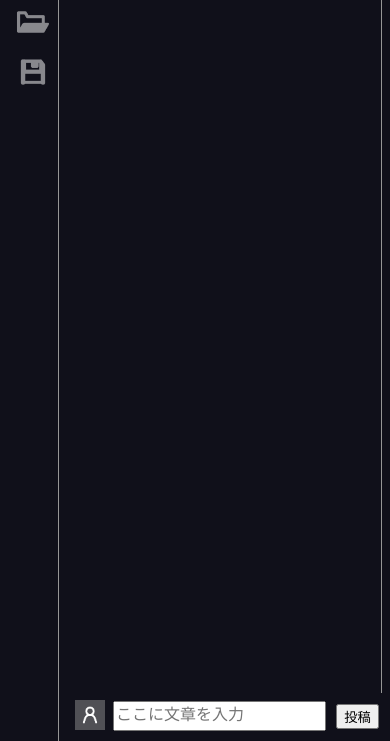
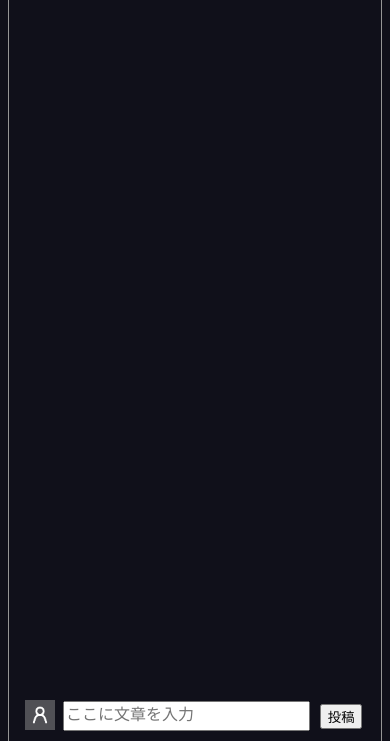
Before and after one commit to sazanami8th/chat-memo, a plain HTML site: page index.html in a window 390 px wide. Shown: the part 103-844 px from the top of the page. Drawn offline with Linux system fonts and the light colour scheme.

Commit message:
変更 ・スマートフォン表示に対応

```diff
--- a/css/style.css
+++ b/css/style.css
@@ -18,7 +18,7 @@ main{
     display: flex;
     align-items: center;
     justify-content: space-between;
-    width: 100vw;
+    width: 100dvw;
     height: 50px;
     position: fixed;
     top: 0;
@@ -41,7 +41,7 @@ main{
     display: flex;
     flex-direction: column;
     width: 50px;
-    height: 100vh;
+    height: 100dvh;
     margin: 0;
     position: fixed;
     background-color: rgb(16, 16, 26);
@@ -177,3 +177,41 @@ main{
 #post_form_container > .button_container button{
     box-sizing: border-box;
 }
+
+/* smartphone_view */
+@media screen and (max-width: 770px){
+    main{
+        max-width: 720px;
+    }
+
+    #local_navi{
+        flex-direction: row;
+        width: 100dvw;
+        height: 50px;
+        top: 50px;
+    }
+
+    #local_navi ul{
+        font-size: 0;
+    }
+
+    #local_navi li{
+        display: inline;
+    }
+
+    #local_navi button{
+        display: inline;
+    }
+
+    #time_line_frame{
+        width: 100%;
+        min-height: calc(100dvh - 100px - 3rem);
+        margin-top: 100px;
+        margin-left: 0;
+    }
+
+    #post_form_container{
+        width: calc(100% - 1rem);
+        margin-left: 0;
+    }
+}
```
